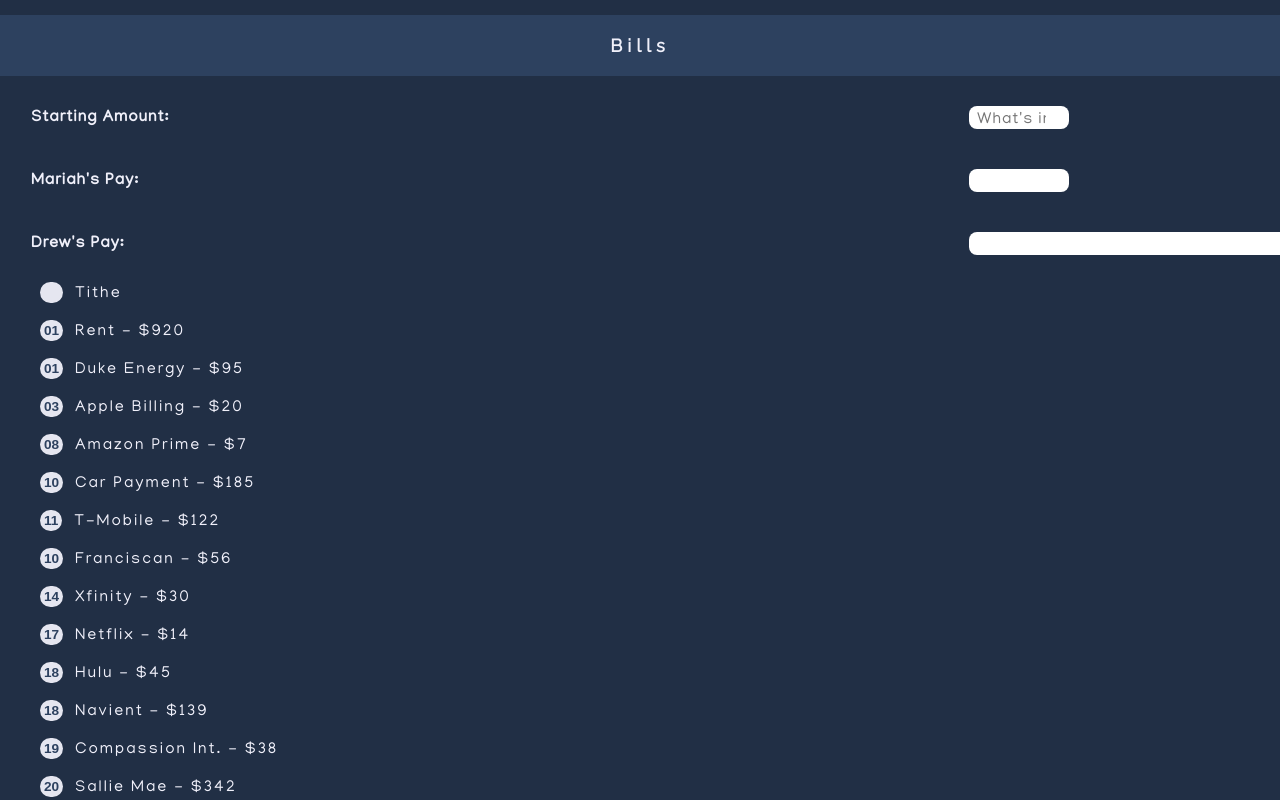
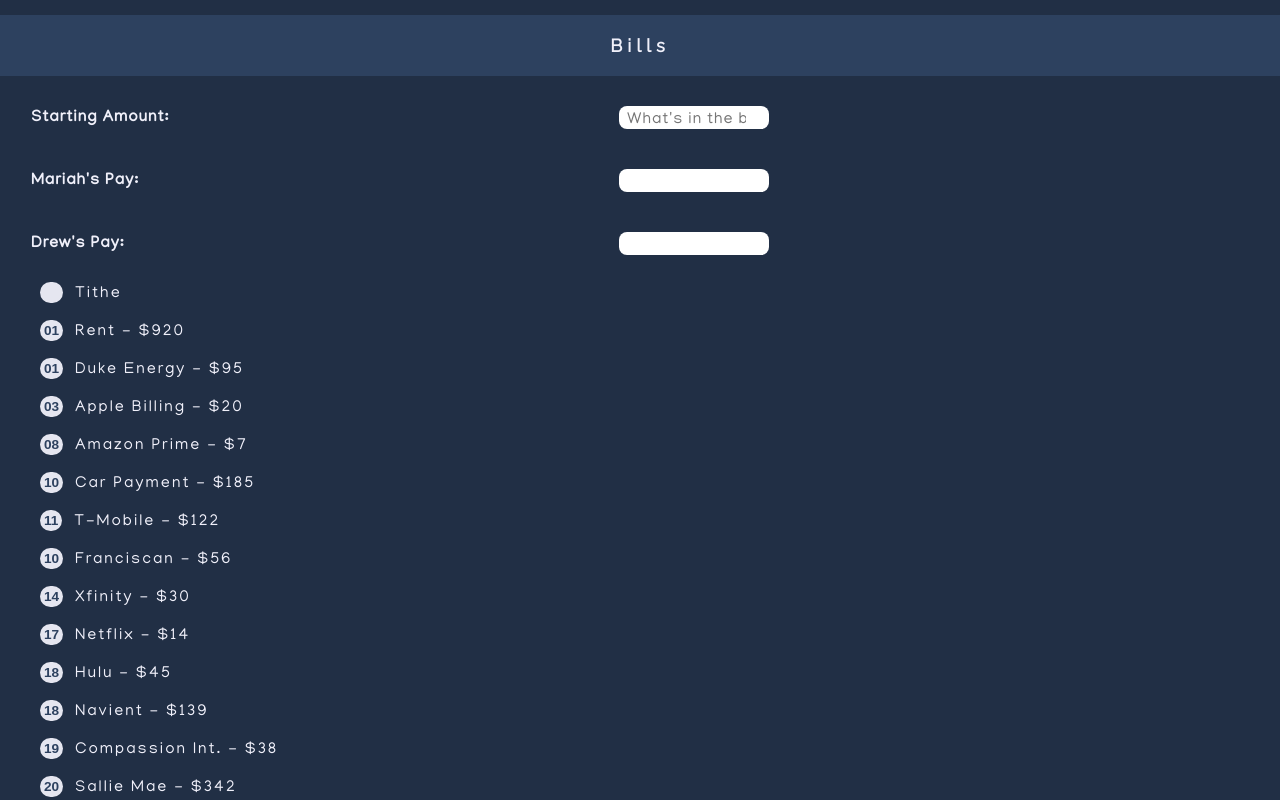
Before and after one commit to drewcoble/BudgetSheetMobile, a plain HTML site: page index.html in a window 1280 px wide. Drawn offline with Linux system fonts and the light colour scheme.

Commit message:
uktjyhtg
zdtb

```diff
--- a/css/styles.css
+++ b/css/styles.css
@@ -32,7 +32,7 @@ input {
 }
 
 .txtInput {
-  width: 100px;
+  width: 150px;
 }
 
 .inputTable {
--- a/index.html
+++ b/index.html
@@ -26,7 +26,7 @@
 
                     <tr>
                         <th style="letter-spacing: 1px">Drew's Pay:</th>
-                        <td class="txtInput"><input id="drewPay" placeholder="" type="number" /></td>
+                        <td><input class="txtInput" id="drewPay" placeholder="" type="number" /></td>
                     </tr>
 
                     <tr>
```
